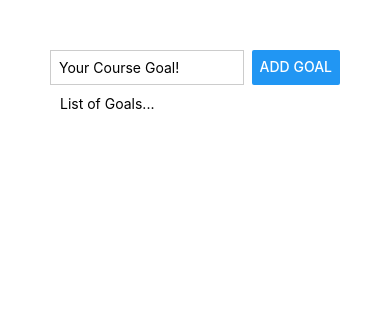
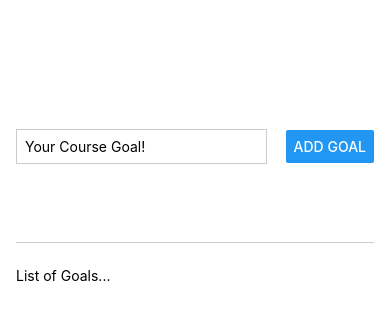
Before and after one commit to bangaffannn/ToDoMobileApps, a React Native app: screen / in a window 390 px wide. Shown: the top 320 px of the page. Built offline with nearby package versions, Linux system fonts and the light colour scheme.

Commit message:
Managing state

```diff
--- a/App.js
+++ b/App.js
@@ -1,18 +1,15 @@
 import { StatusBar } from "expo-status-bar";
-import { SafeAreaView, StyleSheet, Text, View, Button } from "react-native";
+import { SafeAreaView, StyleSheet, Text, View, Button, TextInput } from "react-native";
 import Cover from "./test/src/Cover";
 
 export default function App() {
   return (
-    <SafeAreaView style={styles.SafeView}>
       <Cover />
-    </SafeAreaView>
   );
 }
 
 const styles = StyleSheet.create({
   SafeView: {
-    backgroundColor: "white",
-    flex: 1, // Add flex: 1 to SafeAreaView to make it take up the entire screen
+    backgroundColor: "white", // Add flex: 1 to SafeAreaView to make it take up the entire screen
   },
 });
--- a/test/src/Cover.jsx
+++ b/test/src/Cover.jsx
@@ -1,15 +1,30 @@
-import { StatusBar } from "expo-status-bar";
-import { SafeAreaView, StyleSheet, Text, View, Button, TextInput } from "react-native";
+import React from "react";
+import { useState } from "react";
+import { View, StyleSheet, Text, Button, TextInput } from "react-native";
 
 export default function Cover() {
+  const [enteredGoalText, setEnteredGoalText] = useState("");
+
+  function goalInputHandler(enteredText) {
+    setEnteredGoalText(enteredText);
+  }
+
+  function addGoalHandler() {
+    console.log(enteredGoalText);
+  }
+
   return (
     <View style={styles.appContainer}>
       <View style={styles.inputContainer}>
-        <TextInput style={styles.textInput} placeholder='Your Course Goal!'></TextInput>
-        <Button title="Add Goal"></Button>
+        <TextInput
+          style={styles.textInput}
+          placeholder="Your Course Goal!"
+          onChangeText={goalInputHandler}
+        />
+        <Button title="Add Goal" onPress={addGoalHandler} />
       </View>
-      <View>
-        <Text style={{padding: 10}}>List of Goals...</Text>
+      <View style={styles.goalsContainer}>
+        <Text>List of Goals...</Text>
       </View>
     </View>
   );
@@ -17,17 +32,27 @@
 
 const styles = StyleSheet.create({
   appContainer: {
-    padding: 50
+    flex: 1,
+    paddingTop: 50,
+    paddingHorizontal: 16,
   },
   inputContainer: {
-    flexDirection: 'row',
-    justifyContent: 'space-between',
+    flex: 1,
+    flexDirection: "row",
+    justifyContent: "space-between",
+    alignItems: "center",
+    marginBottom: 24,
+    borderBottomWidth: 1,
+    borderBottomColor: "#cccccc",
   },
   textInput: {
     borderWidth: 1,
-    borderColor: '#cccccc',
-    width: '80%',
+    borderColor: "#cccccc",
+    width: "70%",
+    marginRight: 8,
     padding: 8,
-    marginRight: 8
-  }
+  },
+  goalsContainer: {
+    flex: 3, // Adjusted flex value to fill the remaining space
+  },
 });
```
